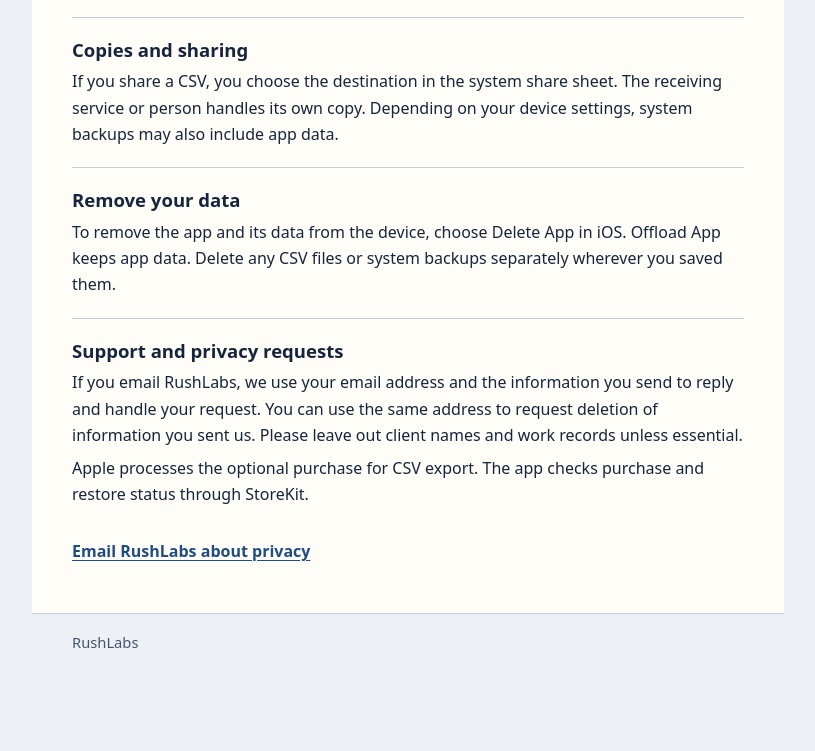
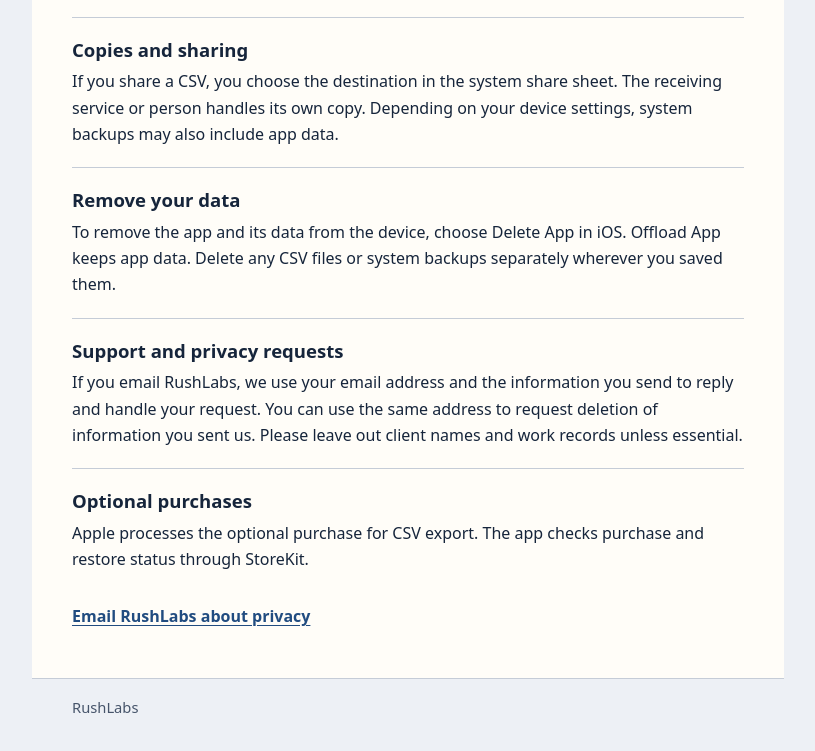
Before and after one commit to MCYJ/MCYJ.github.io, a plain HTML site: page work-ledger/privacy/index.html in a window 1280 px wide. Shown: the part 453-1204 px from the top of the page, without its empty margins (232-1047 px from the left). Before the commit the page ends 1139 px from the top, so only its background shows below. Drawn offline with Linux system fonts and the light colour scheme.

Commit message:
Match Work Ledger privacy section formatting

```diff
--- a/work-ledger/privacy/index.html
+++ b/work-ledger/privacy/index.html
@@ -40,8 +40,11 @@
       <h2>Support and privacy requests</h2>
       <p>If you email RushLabs, we use your email address and the information you send to reply and handle your request. You can use the same address to request deletion of information you sent us. Please leave out client names and work records unless essential.</p>
     </section>
-    <p>Apple processes the optional purchase for CSV export. The app checks purchase and restore status through StoreKit.</p>
-<p class="contact"><a href="mailto:june1012june@gmail.com?subject=Work%20Ledger%20Privacy">Email RushLabs about privacy</a></p>
+    <section>
+      <h2>Optional purchases</h2>
+      <p>Apple processes the optional purchase for CSV export. The app checks purchase and restore status through StoreKit.</p>
+    </section>
+    <p class="contact"><a href="mailto:june1012june@gmail.com?subject=Work%20Ledger%20Privacy">Email RushLabs about privacy</a></p>
   </main>
   <footer class="frame">RushLabs</footer>
 </body>
```
Also changed, not shown: work-ledger/ja/privacy/index.html (+5 -2 lines), work-ledger/ko/privacy/index.html (+5 -2 lines).
